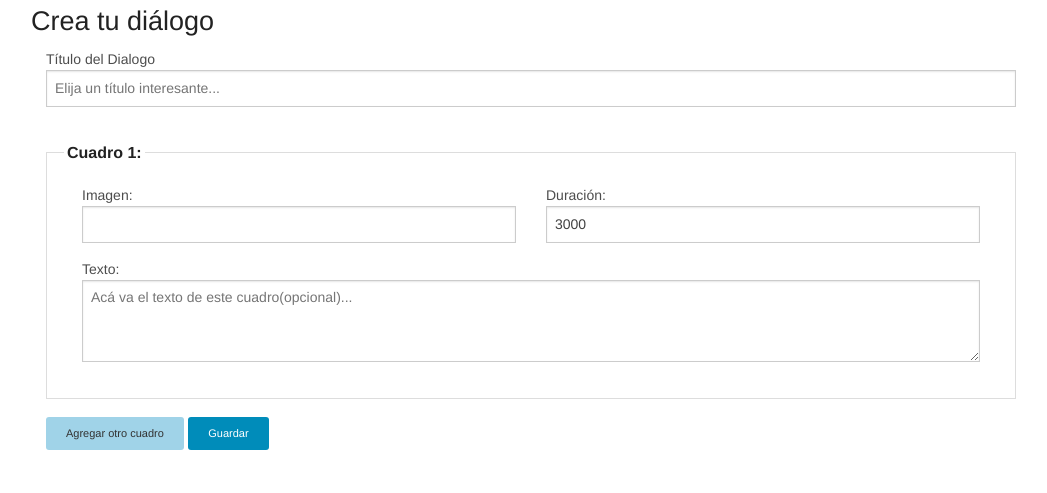
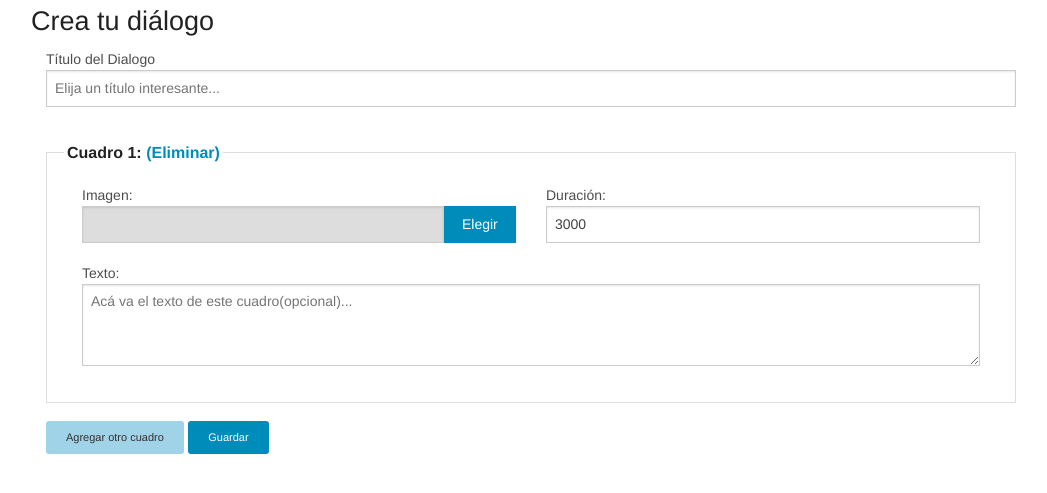
Before and after one commit to Leprosy/comedy, a PHP site: page /new.php in a window 1280 px wide. Shown: the top 493 px of the page, without its empty margins (109-1156 px from the left). Run offline with PHP 8.4, Linux system fonts and the light colour scheme.

Commit message:
Improved image selecting interface. Also, remove frame added.

```diff
--- a/new.php
+++ b/new.php
@@ -75,12 +75,21 @@ if (isset($_POST['title'])) {
             <div class="row">
                 <div class="large-12 columns" id="frames">
                     <fieldset>
-                        <legend>Cuadro 1:</legend>
+                        <legend><span>Cuadro 1:</span> <a href="javascript:void(0)" onclick="deleteFrame(this)">(Eliminar)</a></legend>
+
                         <div class="large-6 columns">
-                            <label>Imagen:
-                                <input type="text" name="img[]" onclick="selectImg(this)" />
-                            </label>
+                            <div class="row collapse">
+                                <label>Imagen:</label>
+                                <div class="small-10 columns">
+                                    <input type="text" name="img[]" readonly="true" />
+                                </div>
+                                <div class="small-2 columns">
+                                    <a href="javascript:void(0)" onclick="selectImg(this)" class="button postfix">Elegir</a>
+                                </div>
+
+                            </div>
                         </div>
+
 
                         <div class="large-6 columns">
                             <label>Duración:
@@ -128,7 +137,7 @@ if (isset($_POST['title'])) {
 
             function addFrame() {
                 var frame = $('#frames fieldset:last-child').clone();
-                frame.children()[0].innerHTML = "Cuadro " + (1 + $('#frames fieldset').length) +" :";
+                frame.children()[0].children[0].innerHTML = "Cuadro " + (1 + $('#frames fieldset').length) +" :";
                 $('#frames').append(frame);
             }
 
@@ -139,8 +148,22 @@ if (isset($_POST['title'])) {
             }
 
             function selectImg(el) {
-                elem = el;
+                elem = el.parentNode.parentNode.children[1].children[0];
                 $('#imgs').foundation('reveal', 'open');
+            }
+
+            function deleteFrame(el) {
+                if ($('fieldset').length < 2) {
+                    alert('El diálogo debe tener al menos un cuadro...');
+                } else if (confirm('¿Desea eliminar este cuadro?')) {
+                    $(el.parentNode.parentNode).remove();
+
+                    var num = 1;
+
+                    $('fieldset').each(function (i, fs) {
+                        fs.children[0].children[0].innerHTML = 'Cuadro ' + (num++) + ' :';
+                    });
+                }
             }
         </script>
     </body>
```
